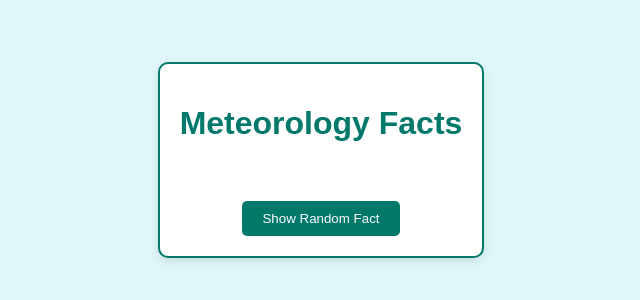
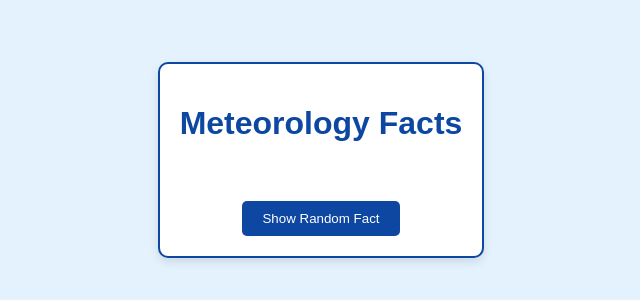
Before and after one commit to RavinduThilina222/metholo_facts_01, a plain HTML site: page index.html in a window 1280 px wide. Shown: the part 240-540 px from the top of the page, without its empty margins (319-959 px from the left). Drawn offline with Linux system fonts and the light colour scheme.

Commit message:
Update index.html
updated with styles

```diff
--- a/index.html
+++ b/index.html
@@ -7,8 +7,8 @@
     <style>
         body {
             font-family: Arial, sans-serif;
-            background-color: #e0f7fa;
-            color: #00796b;
+            background-color: #e3f2fd; /* Light blue background */
+            color: #0d47a1; /* Dark blue text */
             display: flex;
             justify-content: center;
             align-items: center;
@@ -18,15 +18,15 @@
 
         .container {
             text-align: center;
-            border: 2px solid #00796b;
+            border: 2px solid #0d47a1; /* Dark blue border */
             border-radius: 10px;
             padding: 20px;
-            background-color: #ffffff;
+            background-color: #ffffff; /* White background for the container */
             box-shadow: 0 4px 10px rgba(0, 0, 0, 0.1);
         }
 
         button {
-            background-color: #00796b;
+            background-color: #0d47a1; /* Dark blue button */
             color: white;
             border: none;
             border-radius: 5px;
@@ -36,7 +36,7 @@
         }
 
         button:hover {
-            background-color: #004d40;
+            background-color: #1976d2; /* Lighter blue on hover */
         }
 
         #factDisplay {
```
